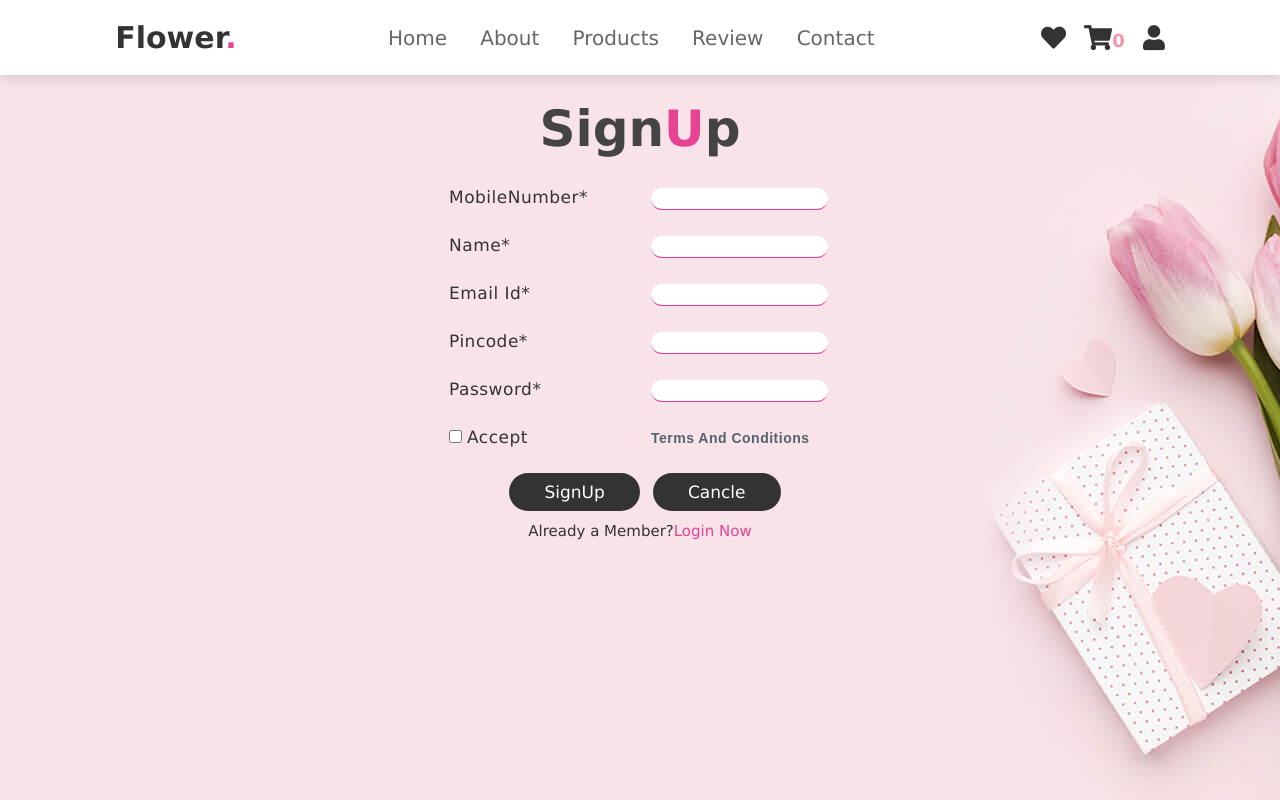
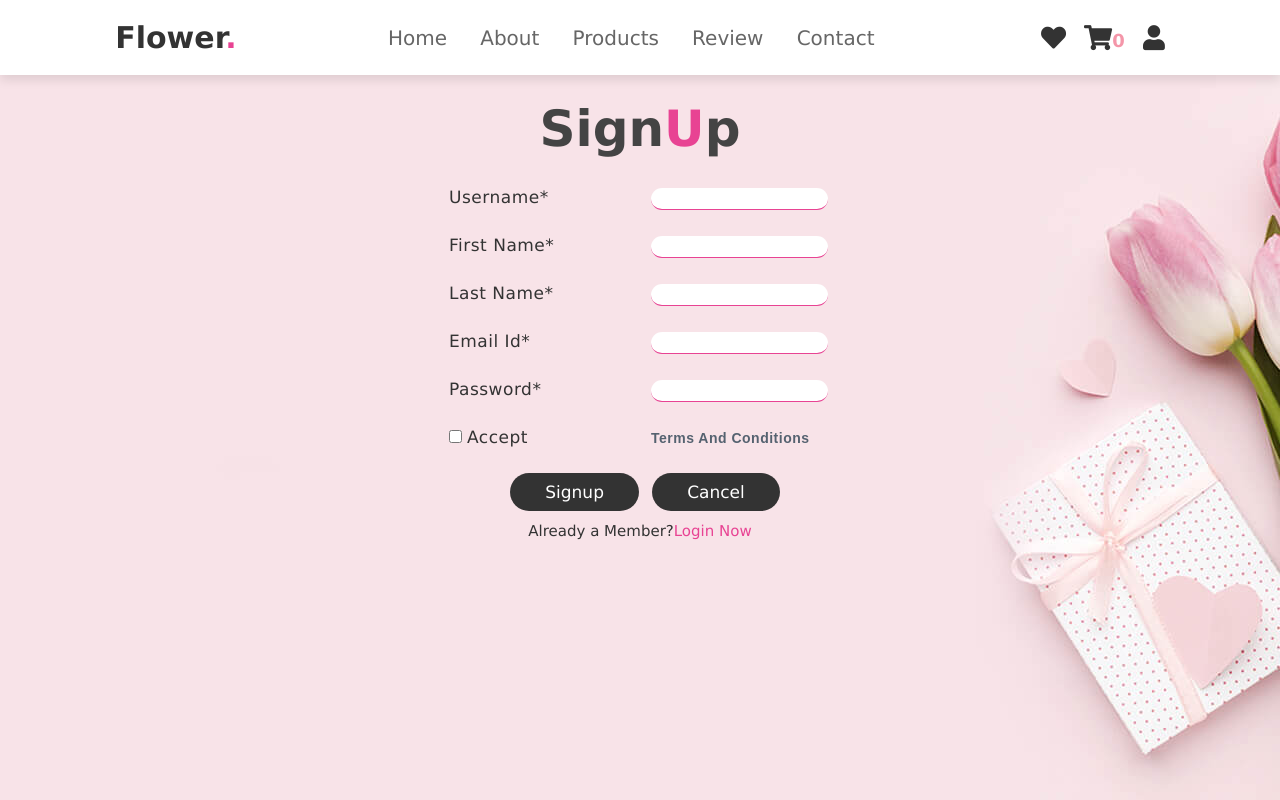
Before and after one commit to Chethan-b13/Bloom_Bids, a Django app: page /accounts/signup/ in a window 1280 px wide. Run offline with Django 4.2, Linux system fonts and the light colour scheme.

Commit message:
signup&login

```diff
--- a/Accounts/urls.py
+++ b/Accounts/urls.py
@@ -6,4 +6,6 @@ app_name = 'Accounts'
 
 urlpatterns = [
     path('signup/', Signup, name="Signup"),
+    path('login/', Login, name="Login"),
+    path('logout/', Logout, name='Logout'),
 ]
--- a/Accounts/views.py
+++ b/Accounts/views.py
@@ -1,10 +1,51 @@
 import imp
+from pyexpat.errors import messages
 from django.shortcuts import render, redirect
 from django.contrib.auth.models import User
+from django.contrib.auth.forms import UserCreationForm, AuthenticationForm
 from django.contrib import auth
 # Create your views here.
 
 
 def Signup(request):
+    if request.method == "POST":
+        username = request.POST['username']
+        first_name = request.POST['FName']
+        last_name = request.POST['LName']
+        email = request.POST['Email_Id']
+        password = request.POST['Password']
+
+        if User.objects.filter(username=username).exists():
+            messages.danger('User with Username Already Exists')
+            return redirect('Accounts:Signup')
+        elif User.objects.filter(email=email).exists():
+            messages.danger('Email Id Already Taken')
+            return redirect('Accounts:Signup')
+        else:
+            user = User.objects.create(
+                username=username, first_name=first_name, last_name=last_name, password=password)
+            user.save()
+            return redirect('Accounts:Login')
 
     return render(request, 'signup.html')
+
+
+def Login(request):
+    if request.method == "Post":
+        username = request.POST['username']
+        password = request.POST['password']
+
+        user = auth.authenticate(username=username, password=password)
+        if user is not None:
+            auth.login(request, user)
+            return redirect('core:Home-Page')
+        else:
+            messages.danger("Invalid Credentials")
+    else:
+        return render(request, 'login.html')
+
+
+def Logout(request):
+    if request.method == 'POST':
+        auth.logout(request)
+    return redirect('core:Home-Page')
--- a/Templates/base.html
+++ b/Templates/base.html
@@ -46,7 +46,7 @@
         ><span style=" color: #f496a9; font-size: large;">{{request.user | cart_item_count }}</span></a>
 
 
-        <a href="signup.html" class="fas fa-user"></a>
+        <a href="{% url 'Accounts:Signup' %}" class="fas fa-user"></a>
       </div>
     </header>
     <!-- header section ends -->
--- a/Templates/signup.html
+++ b/Templates/signup.html
@@ -17,28 +17,46 @@
         <h3>sign<span>U</span>p</h3>
       </div>
       <center>
-          <form id="form1" action="" method="">
+          <form id="form1" action="/accounts/signup/" method="post">
+            {% csrf_token %}
           <div class="table">
             <table>
+
+              <tr>
+                <td>
+                  <label for="Name">Username*</label>
+                  </td>
+                  <td>
+                  <input type="text" name="username" id="username" class="box" required />
+                </td>
+              </tr>
               <!-- row 1 -->
-                      <tr>
+                      <!-- <tr>
                         <td>
                           <label for="MobileNumber">MobileNumber*</label>
                           </td>
                           <td>
                           <input type="text" name="MobileNumber" id="MobileNumber" class="box" pattern="[0-9]{10}" required/>
                         </td>
-                      </tr>
+                      </tr> -->
 
                       <!-- row2 -->
+
                       <tr>
                         <td>
-                          <label for="Name">Name*</label>
+                          <label for="FName">First Name*</label>
                           </td>
                           <td>
-                          <input type="text" name="Name" id="Name" class="box" required />
+                          <input type="text" name="FName" id="FName" class="box" required />
                         </td>
                       </tr>
+                      <tr>
+                        <td>
+                          <label for="LName">Last Name*</label>
+                          </td>
+                          <td>
+                          <input type="text" name="LName" id="LName" class="box" required />
+                        </td>
                       </tr>
                       <!-- row3 -->
                       <tr>
@@ -46,18 +64,18 @@
                           <label for="Email Id">Email Id*</label>
                           </td>
                           <td>
-                          <input type="Email Id" name="Email Id" id="Email Id" class="box" required/>
+                          <input type="Email Id" name="Email_Id" id="Email Id" class="box" required/>
                         </td>
                       </tr>
-                      </tr>
+
                       <!-- row4 -->
-                      <tr>
+                      <!-- <tr>
                         <td>
                           <label for="Pincode">Pincode*</label></td>
                           <td>
                           <input type="tel" name="Pincode" id="Pincode" class="box" pattern="[0-9]{6,10}" required/>
                         </td>
-                      </tr>
+                      </tr> -->
                       </tr>
                       <!-- row5 -->
                       <tr>
@@ -83,13 +101,16 @@
                       </td>
                       </tr>
             </table>
+            <input type="submit" class="btn" value="Signup">
+            <!-- <a href="#" type="Submit" class="btn"><label>SignUp</label></a> -->
+                <a href="#" class="btn"><label>Cancel</label></a>
           </div>
-                <a href="#" class="btn"><label>SignUp</label></a>
-                <a href="#" class="btn"><label>Cancle</label></a>
+          </form>
+
 
                   <div class="login">
                     <br>
-                    <p>Already a Member?<a href="login.html">Login now</a></p>
+                    <p>Already a Member?<a href="{% url 'Accounts:Login' %}">Login now</a></p>
                   </div>
 
           </div>
--- a/static/css/signup.css
+++ b/static/css/signup.css
@@ -41,6 +41,10 @@ td label {
   font-size: 17px;
 }
 
+tr td input {
+  text-align: center;
+}
+
 tr td {
   letter-spacing: 0.5px;
   font-size: 14px;
```
Also changed, not shown: Templates/login.html (+15 -51 lines), requirement.txt (+8 -0 lines), db.sqlite3.
